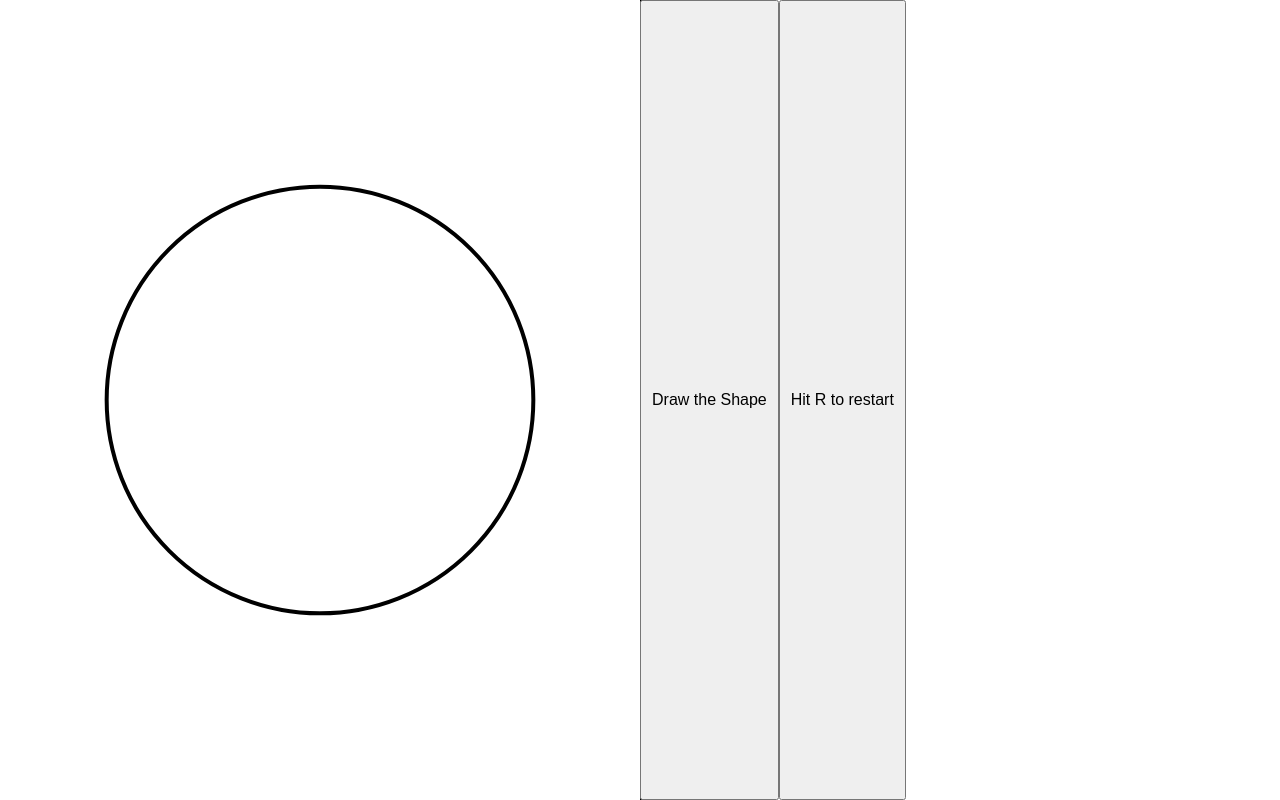
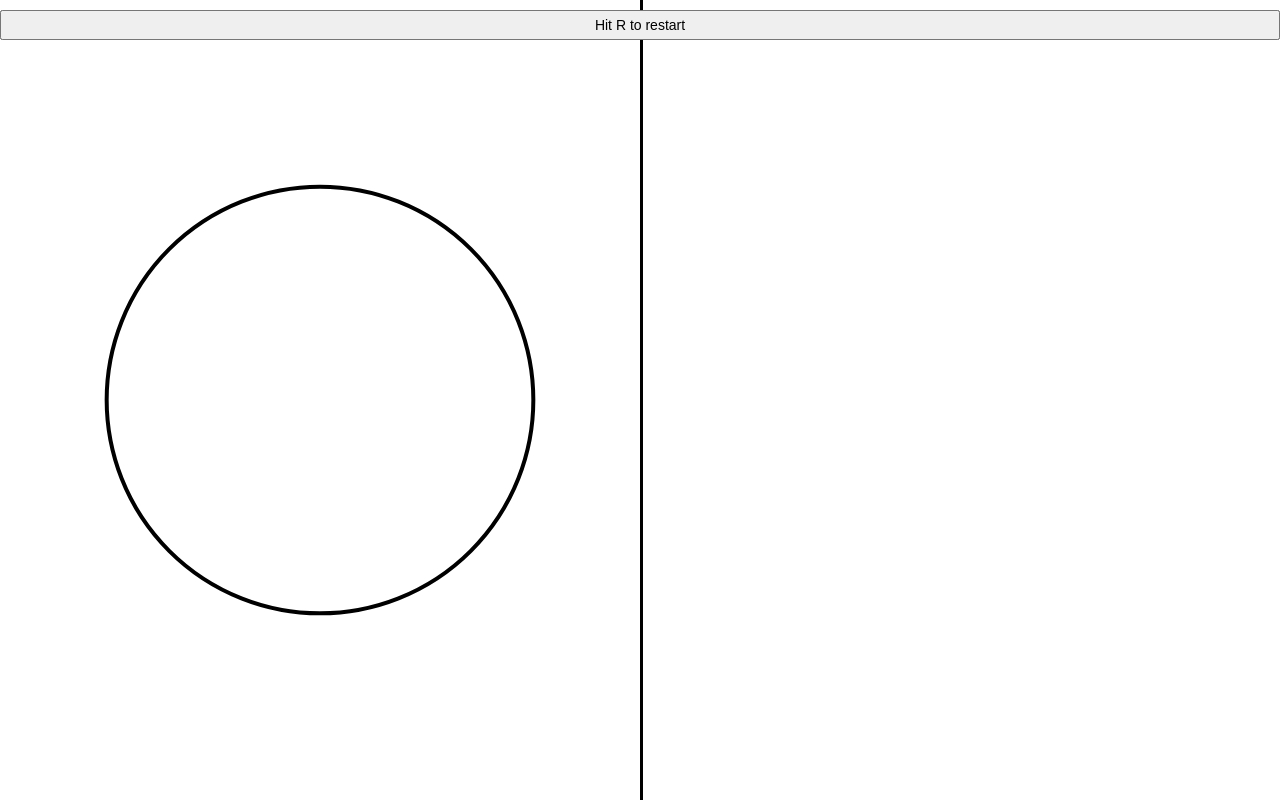
Before and after one commit to femmy22/qaps-deploy, a React (Create React App) app in the folder src/front-end/: page /new-evaluation/circle in a window 1280 px wide. Built offline with nearby package versions, Linux system fonts and the light colour scheme.

Commit message:
"circle page"

```diff
--- a/src/front-end/src/pages/evaluations/Circle.js
+++ b/src/front-end/src/pages/evaluations/Circle.js
@@ -24,10 +24,13 @@ const [showFirstButton, setShowFirstButton] = useState(true);
         setShowSecondButton(false);
     }
     const buttonStyle = {
-        padding: '10px',
-        fontSize: '16px',
+        padding: '5px 10px',
+        fontSize: '14px',
         textAlign: 'center',
         boxSizing: 'border-box',
+        position: 'absolute',
+        top: '10px',
+        width: '100%'
 
     };
 
```
